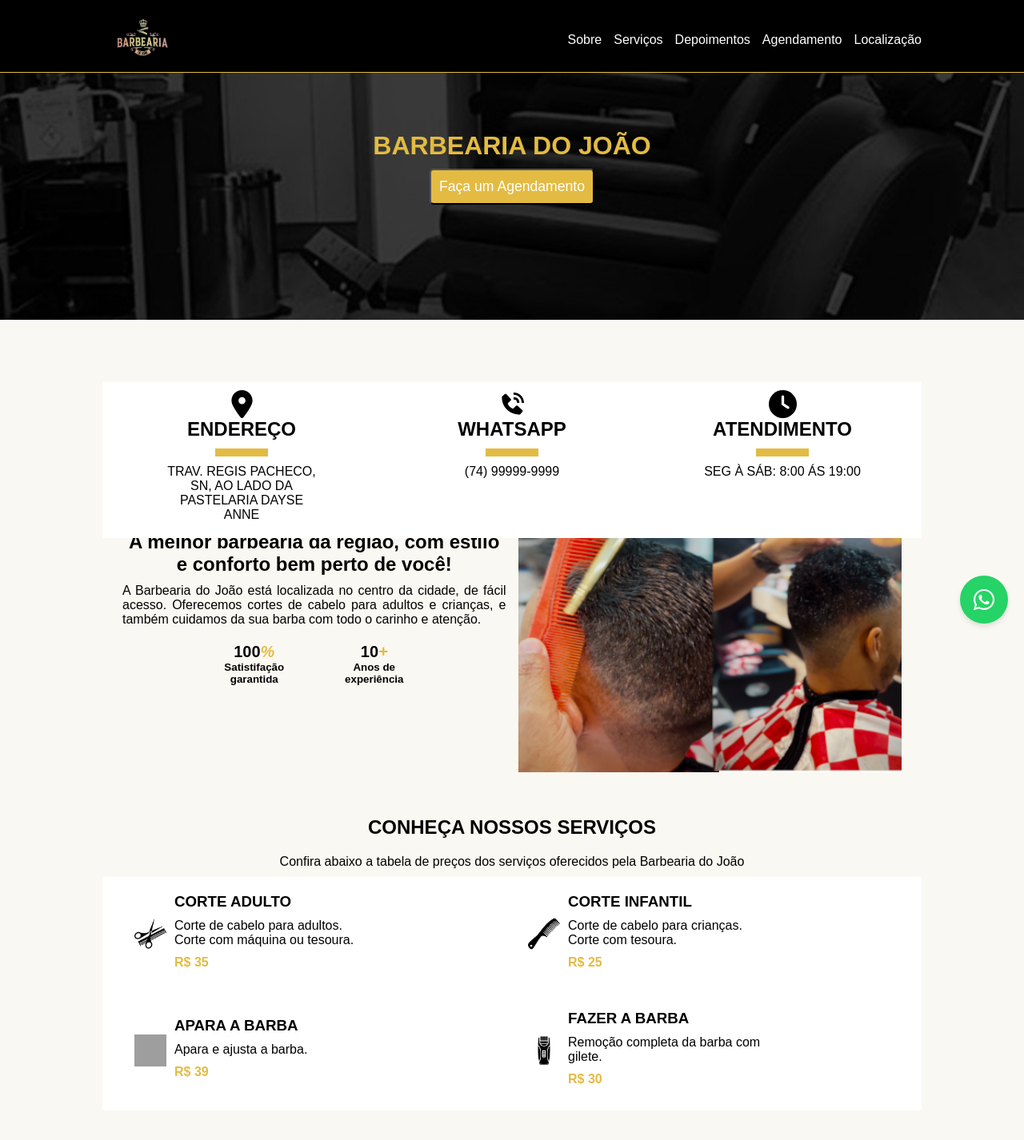
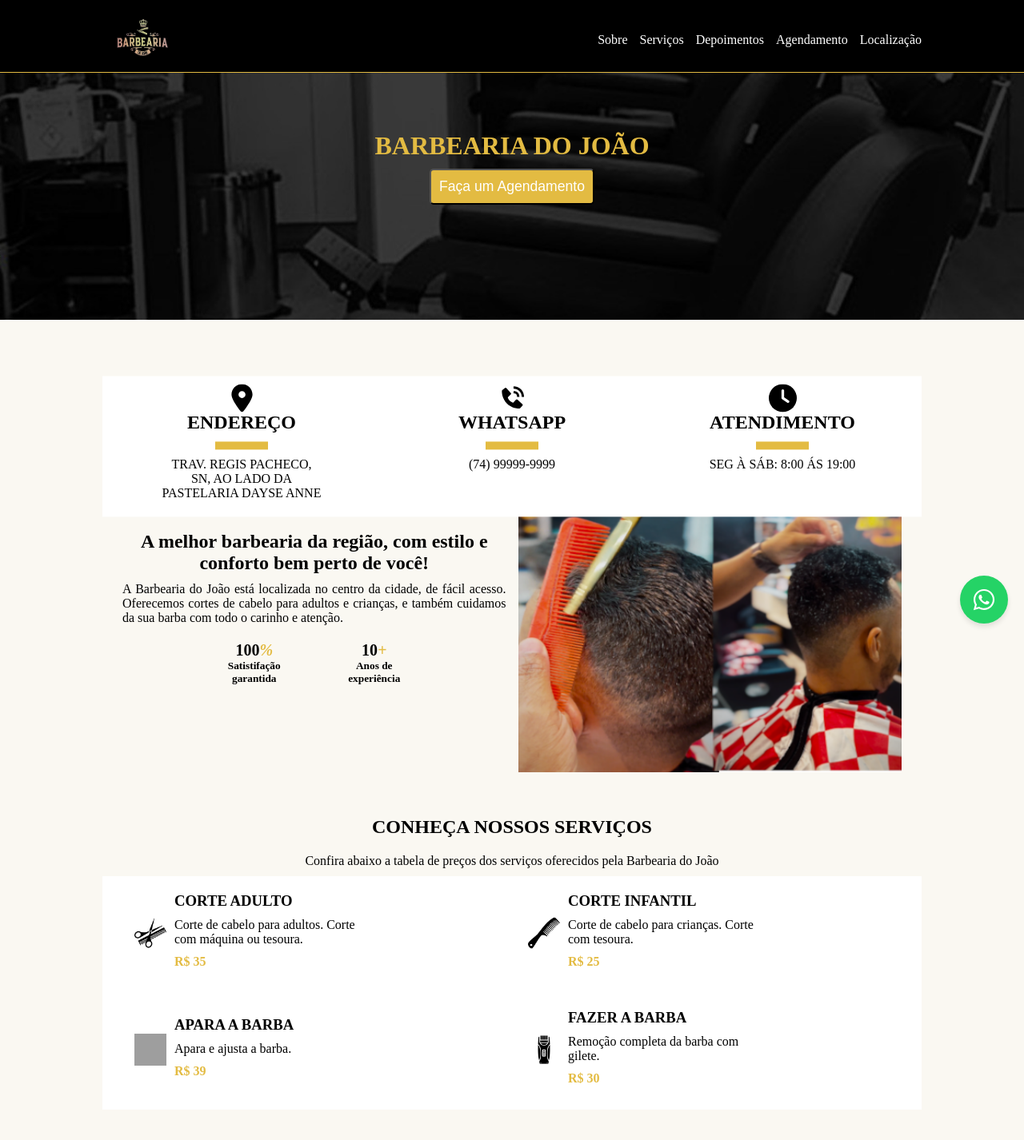
Before and after one commit to mmnc12/barbearia_projeto, a Next.js app: page / in a window 1280 px wide. Shown: the top 1426 px of the page at 80% size. Built offline with nearby package versions, Linux system fonts and the light colour scheme; grey boxes are pictures that could not be loaded.

Commit message:
projeto barbearia quase pronto

```diff
--- a/src/app/page.module.css
+++ b/src/app/page.module.css
@@ -2,30 +2,30 @@
   margin: 0px;
   padding: 0px;
   box-sizing: border-box;
-  font-family: Arial, Helvetica, sans-serif;
+  /* font-family: Arial, Helvetica, sans-serif; */
+  font-family: 'Times New Roman', Times, serif;
   font-size: 1em;
   background-color: #faf8f2;
+  overflow-x: hidden;
 }
 
 .page>main {
   width: 100vw;
-  height: 100vh;
+  height: 100%;
 }
 
 /* css header */
 .page>main>header {
-  position: fixed;
   background-color: black;
   display: flex;
   justify-content: center;
   align-items: center;
   flex-flow: column wrap;
-  padding: 10px 20px;
+  padding: 20px;
   width: 100%;
   border-bottom: 1px solid #e3bb42ff;
   text-align: center;
   gap: 5px;
-  z-index: 100;
 }
 
 .page>main>header>div>img {
@@ -393,7 +393,6 @@ section.equipe>div.servicos>div.img_texto>div.texto>h3 {
 section.equipe>div.servicos>div.img_texto>div.texto>p {
   margin-bottom: 10px;
 }
-
 /* Fim do css equipe */
 
 /* Início do css espaço */
@@ -525,22 +524,17 @@ section.aparencia_depoimento>div.falas {
 }
 
 section.aparencia_depoimento>div.falas::-webkit-scrollbar {
-  width: 5px;
-  /* Largura da barra de rolagem */
-  height: 5px;
-  /* Altura da barra de rolagem */
+  width: 5px; /* Largura da barra de rolagem */
+  height: 5px; /* Altura da barra de rolagem */
 }
 
 section.aparencia_depoimento>div.falas::-webkit-scrollbar-thumb {
-  background-color: #e3bb42ff;
-  /* Cor da barra */
-  border-radius: 5px;
-  /* Bordas arredondadas */
+  background-color: #e3bb42ff; /* Cor da barra */
+  border-radius: 5px; /* Bordas arredondadas */
 }
 
 section.aparencia_depoimento>div.falas::-webkit-scrollbar-track {
-  background-color: lightgray;
-  /* Cor do fundo da barra */
+  background-color: lightgray; /* Cor do fundo da barra */
 }
 
 section.aparencia_depoimento>div.falas>div {
@@ -631,7 +625,6 @@ section.localizacao {
   height: 200px;
   overflow: hidden;
 }
-
 /* Fim css localização */
 
 /* Início css footer */
@@ -711,19 +704,19 @@ footer.footer>div.autor {
 .whatsappIcon {
   color: white;
 }
-
 /* Fim do botão whatsapp */
 
-
+/* INÍCIO DA RESPONSIVIDADE 768PX TABLET */
 @media screen and (min-width: 768px) {
-  section.banner {
-    position: relative;
-  }
-
+  /* Início da css header */
   .page>main>header {
     justify-content: center;
     flex-flow: row wrap;
     padding: 20px 100px;
+
+    position: fixed;
+    top: 0;
+    z-index: 100;
   }
 
   .page>main>header>div {
@@ -737,13 +730,23 @@ footer.footer>div.autor {
   .page>main>header>div>nav {
     flex-flow: row wrap;
   }
+  /* Fim do css header */
 
+  /* Início do css banner */
+  section.banner {
+    position: relative;
+  }
+  /* Fim do css banner */
+
+  /* Inicio css contato */
   section.end_contato {
     max-width: 1024px;
     flex-flow: row nowrap;
     align-items: flex-start;
   }
+  /* Fim do css contato */
 
+  /* Início do css qualificação */
   section.qualificacao {
     width: 100%;
     max-width: 1024px;
@@ -768,7 +771,9 @@ footer.footer>div.autor {
     width: 50%;
     flex-wrap: wrap;
   }
+  /* Fim do css qualificação */
 
+  /* Início do css serviços */
   section.preco_servicos>div.servicos {
     max-width: 1024px;
     flex-flow: row wrap;
@@ -784,13 +789,19 @@ footer.footer>div.autor {
   section.preco_servicos>div.servicos>div.img_texto>div.texto {
     max-width: 250px;
   }
+  /* Fim do css serviços */
 
+  /* Início do css pacote */
   section.pacotes>div.servicos {
     max-width: 1024px;
     flex-flow: row wrap;
     margin: auto;
     justify-content: center;
     padding: 10px 20px
+  }
+
+  section.pacotes>button {
+    font-size: 1.1em;
   }
 
   section.pacotes>div.servicos>div.img_texto {
@@ -800,7 +811,9 @@ footer.footer>div.autor {
   section.pacotes>div.servicos>div.img_texto>div.texto {
     max-width: 250px;
   }
+  /* Fim do css pacote */
 
+  /* Início do css equipe */
   section.equipe>div.servicos {
     width: 100%;
     max-width: 1024px;
@@ -810,6 +823,10 @@ footer.footer>div.autor {
     padding: 20px 30px
   }
 
+  section.equipe>button {
+    font-size: 1.1em;
+  }
+
   section.equipe>div.servicos>div.img_texto {
     flex: 0 1 calc(50% - 20px);
   }
@@ -817,7 +834,9 @@ footer.footer>div.autor {
   section.equipe>div.servicos>div.img_texto>div.texto {
     max-width: 350px;
   }
+  /* Fim do css equipe */
 
+  /* Início do css espaço */
   section.espaco>div.imagens {
     max-width: 1024px;
     flex-flow: row wrap;
@@ -848,7 +867,9 @@ footer.footer>div.autor {
     max-width: calc(500px - 10px);
     padding-left: 10px;
   }
+  /* Fim do css espaço */
 
+  /* Início do css depoimento */
   section.aparencia_depoimento>div.banner {
     height: 400px;
   }
@@ -875,7 +896,9 @@ footer.footer>div.autor {
     flex: 0 0 calc(25% - 10px);
     max-width: 100%;
   }
+  /* Fim do css depoimento */
 
+  /* Início do css agendamento */
   section.agendamento {
     height: 400px;
   }
@@ -893,7 +916,9 @@ footer.footer>div.autor {
     font-size: 1.1rem;
     max-width: 600px;
   }
+  /* Fim do css agendamento */
 
+  /* Inicio do css contato */
   div.contato>.icons {
     width: 40px;
     height: 40px;
@@ -902,11 +927,15 @@ footer.footer>div.autor {
   div.contato>small {
     font-size: 1.1em;
   }
+  /* Fim do css contato */
 
+  /* Início do css localização */
   section.localizacao {
     height: 400px;
   }
+  /* Fim do css localização */
 
+  /* Início do css footer */
   footer.footer {
     flex-flow: row wrap;
     padding: 10px 10px;
@@ -925,14 +954,20 @@ footer.footer>div.autor {
   footer.footer>div>nav {
     flex-flow: row wrap;
   }
+  /* Fim do css footer */
 
+  /* Início do css whatsapp */
   .whatsappIcon {
     width: 20px;
     height: 20px;
   }
+  /* Fim do css whatsapp */
 }
+/* FIM DA RESPONSIVIDADE 768PX TABLET */
 
+/* INÍCIO DA RESPONSIVIDADE 992PX DESKTOP E TV */
 @media screen and (min-width: 992px) {
+  /* Inicio do css contato */
   section.end_contato {
     max-width: 1024px;
     margin: auto;
@@ -946,7 +981,9 @@ footer.footer>div.autor {
 
     transform: translate(-50%, 40%);
   }
+  /* Fim do css contato */
 
+  /* Início da css qualificação */
   section.qualificacao {
     width: 100%;
     max-width: 1024px;
@@ -955,11 +992,12 @@ footer.footer>div.autor {
     gap: 5px;
     flex: 1 1 auto;
   }
+  /* Fim do css qualificação */
 
+  /* Início do css espaço */
   section.espaco>div.imagens {
     flex-flow: row nowrap;
   }
-
 
   section.espaco>div.imagens>img {
     flex: 1 1 auto;
@@ -971,9 +1009,12 @@ footer.footer>div.autor {
   section.aparencia_depoimento>div.banner {
     height: 500px;
   }
+  /* Fim do css espaço */
 
+  /* Início do css botão whatsapp */
   .whatsappIcon {
     width: 30px;
     height: 30px;
   }
+  /* Fim do css botão whatsapp */
 }
```
